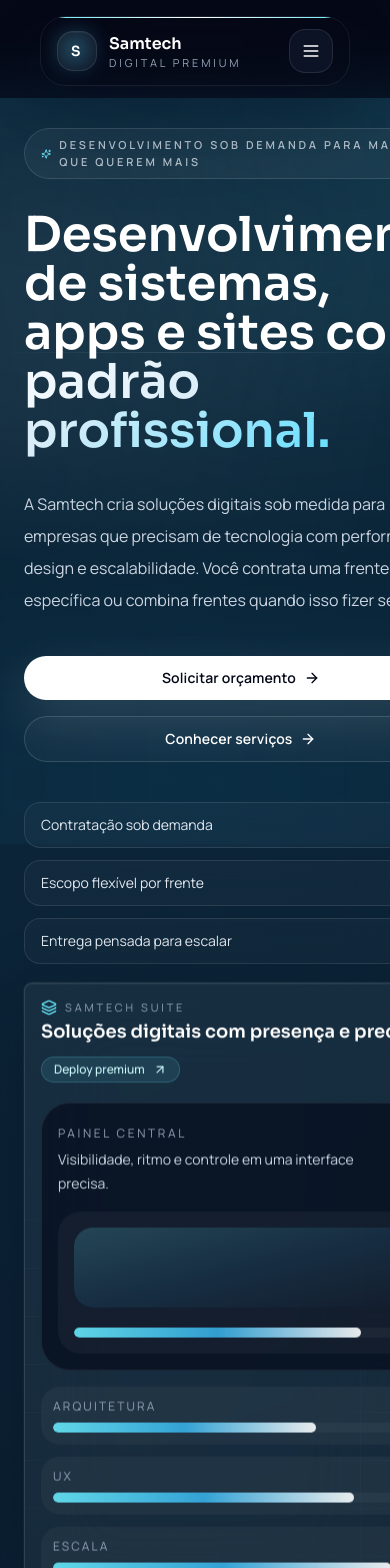
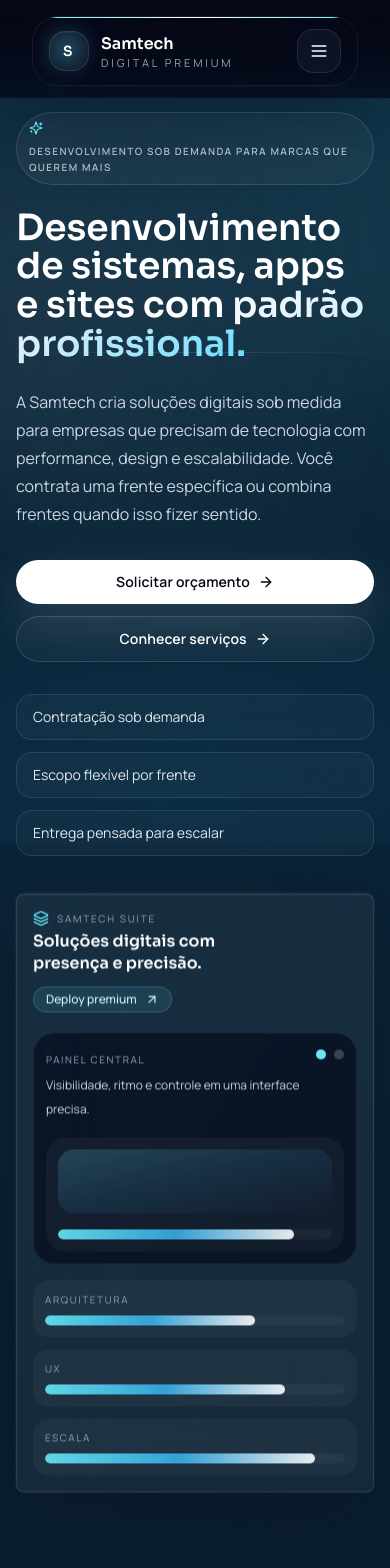
Before and after one commit to masamps/samtech-landing, a React (Vite) app: page / in a window 390 px wide. Shown: the top 1568 px of the page. Built offline with nearby package versions, Linux system fonts and the light colour scheme.

Commit message:
Improve mobile responsiveness

```diff
--- a/src/components/Container.jsx
+++ b/src/components/Container.jsx
@@ -1,3 +1,3 @@
 export default function Container({ children, className = "" }) {
-  return <div className={`mx-auto w-full max-w-[1280px] px-6 lg:px-10 ${className}`}>{children}</div>;
+  return <div className={`mx-auto w-full max-w-[1280px] px-4 sm:px-6 lg:px-10 ${className}`}>{children}</div>;
 }
--- a/src/components/FinalCTASection.jsx
+++ b/src/components/FinalCTASection.jsx
@@ -10,7 +10,7 @@
       <Container>
         <motion.div
           {...fadeUp()}
-          className="glass-panel relative overflow-hidden px-6 py-16 text-center sm:px-10 md:py-20"
+          className="glass-panel relative overflow-hidden px-4 py-12 text-center sm:px-10 sm:py-16 md:py-20"
         >
           <div className="absolute left-[-18%] top-1/2 h-44 w-[34rem] -translate-y-1/2 -rotate-12 bg-gradient-to-r from-transparent via-cyan-300/14 to-transparent blur-[90px]" />
           <div className="absolute right-[-18%] top-0 h-36 w-[32rem] rotate-12 bg-gradient-to-r from-transparent via-white/[0.07] to-transparent blur-[90px]" />
@@ -18,7 +18,7 @@
 
           <div className="relative mx-auto max-w-4xl">
             <span className="eyebrow">Pronto para elevar o nível</span>
-            <h2 className="mt-8 font-display text-4xl font-semibold leading-tight text-white md:text-6xl">
+            <h2 className="mt-8 font-display text-3xl font-semibold leading-tight text-white sm:text-4xl md:text-6xl">
               <span className="text-balance">{closingStatement.title}</span>
             </h2>
             <p className="mx-auto mt-6 max-w-2xl text-base leading-8 text-slate-300 md:text-lg">
--- a/src/components/HeroSection.jsx
+++ b/src/components/HeroSection.jsx
@@ -20,10 +20,10 @@
     <section
       id="hero"
       data-section
-      className="relative scroll-mt-28 overflow-hidden px-0 pb-20 pt-32 md:scroll-mt-32 md:pb-28 md:pt-40"
+      className="relative scroll-mt-28 overflow-hidden px-0 pb-16 pt-28 md:scroll-mt-32 md:pb-28 md:pt-40"
     >
       <Container>
-        <div className="grid gap-20 lg:grid-cols-[1.03fr_0.97fr] lg:items-center">
+        <div className="grid gap-12 lg:grid-cols-[1.03fr_0.97fr] lg:items-center lg:gap-20">
           <div className="relative z-10 max-w-2xl">
             <motion.span {...heroReveal()} className="eyebrow">
               <Sparkles className="h-3.5 w-3.5 text-cyan-300" />
@@ -32,7 +32,7 @@
 
             <motion.h1
               {...heroReveal(0.04)}
-              className="mt-8 font-display text-5xl font-semibold leading-[1.02] text-white md:text-6xl lg:text-[5rem]"
+              className="mt-6 font-display text-4xl font-semibold leading-[1.08] text-white sm:text-5xl md:mt-8 md:text-6xl md:leading-[1.02] lg:text-[5rem]"
             >
               <span className="text-balance">
                 Desenvolvimento de sistemas, apps e sites com{" "}
@@ -44,23 +44,25 @@
 
             <motion.p
               {...heroReveal(0.08)}
-              className="mt-8 max-w-xl text-base leading-8 text-slate-300 md:text-lg"
+              className="mt-6 max-w-xl text-base leading-7 text-slate-300 md:mt-8 md:text-lg md:leading-8"
             >
               A Samtech cria soluções digitais sob medida para empresas que precisam de
               tecnologia com performance, design e escalabilidade. Você contrata uma frente
               específica ou combina frentes quando isso fizer sentido.
             </motion.p>
 
-            <motion.div {...heroReveal(0.12)} className="mt-10 flex flex-col gap-4 sm:flex-row">
-              <Button href={heroButtons.primary.href}>{heroButtons.primary.label}</Button>
-              <Button href={heroButtons.secondary.href} variant="secondary">
+            <motion.div {...heroReveal(0.12)} className="mt-8 flex flex-col gap-3 sm:flex-row md:mt-10 md:gap-4">
+              <Button href={heroButtons.primary.href} className="w-full sm:w-auto">
+                {heroButtons.primary.label}
+              </Button>
+              <Button href={heroButtons.secondary.href} variant="secondary" className="w-full sm:w-auto">
                 {heroButtons.secondary.label}
               </Button>
             </motion.div>
 
             <motion.div
               {...heroReveal(0.16)}
-              className="mt-10 grid gap-3 sm:grid-cols-3 lg:max-w-none"
+              className="mt-8 grid gap-3 sm:grid-cols-3 md:mt-10 lg:max-w-none"
             >
               {heroHighlights.map((item) => (
                 <div
@@ -83,7 +85,7 @@
             </motion.div>
           </div>
 
-          <motion.div {...heroReveal(0.1)} className="relative mt-8 lg:mt-0">
+          <motion.div {...heroReveal(0.1)} className="relative mt-2 lg:mt-0">
             <HeroVisual />
           </motion.div>
         </div>
--- a/src/components/HeroVisual.jsx
+++ b/src/components/HeroVisual.jsx
@@ -24,26 +24,28 @@
   const dashboardY = useTransform(scrollYProgress, [0, 1], [14, -22]);
 
   return (
-    <div ref={ref} className="relative mx-auto h-[560px] w-full max-w-[580px] lg:h-[620px]">
+    <div ref={ref} className="relative mx-auto w-full max-w-[580px] sm:h-[560px] lg:h-[620px]">
       <motion.div
         style={{ y: lightY }}
-        className="absolute left-1/2 top-[12%] h-40 w-[28rem] -translate-x-1/2 -rotate-6 bg-gradient-to-r from-transparent via-cyan-300/18 to-transparent blur-[90px]"
+        className="absolute left-1/2 top-[12%] hidden h-40 w-[28rem] -translate-x-1/2 -rotate-6 bg-gradient-to-r from-transparent via-cyan-300/18 to-transparent blur-[90px] sm:block"
       />
 
-      <div className="hero-grid absolute inset-0 rounded-[2.75rem]" />
-      <div className="absolute inset-x-12 bottom-6 h-px bg-gradient-to-r from-transparent via-cyan-300/40 to-transparent" />
+      <div className="hero-grid absolute inset-0 hidden rounded-[2.75rem] sm:block" />
+      <div className="absolute inset-x-12 bottom-6 hidden h-px bg-gradient-to-r from-transparent via-cyan-300/40 to-transparent sm:block" />
 
       <motion.div
         style={{ y: dashboardY }}
-        className="glass-panel panel-glow absolute inset-x-0 bottom-4 z-20 p-4 sm:inset-x-10 sm:p-6"
+        className="glass-panel panel-glow relative z-20 p-4 sm:absolute sm:inset-x-10 sm:bottom-4 sm:p-6"
       >
         <div className="mb-5 flex flex-col gap-3">
           <div className="min-w-0">
             <div className="mb-1 flex items-center gap-2">
               <Layers3 className="h-4 w-4 text-cyan-300" />
-              <span className="text-[11px] uppercase tracking-[0.26em] text-slate-400">Samtech Suite</span>
+              <span className="text-[10px] uppercase tracking-[0.18em] text-slate-400 sm:text-[11px] sm:tracking-[0.26em]">
+                Samtech Suite
+              </span>
             </div>
-            <h3 className="text-balance font-display text-lg font-semibold leading-snug text-white">
+            <h3 className="text-balance font-display text-base font-semibold leading-snug text-white sm:text-lg">
               Soluções digitais com presença e precisão.
             </h3>
           </div>
@@ -54,11 +56,13 @@
         </div>
 
         <div className="grid gap-4">
-          <div className="rounded-[1.8rem] border border-white/[0.08] bg-slate-950/60 p-4">
-            <div className="mb-4 flex items-start justify-between gap-4">
+          <div className="rounded-[1.35rem] border border-white/[0.08] bg-slate-950/60 p-3 sm:rounded-[1.8rem] sm:p-4">
+            <div className="mb-4 flex items-start justify-between gap-3 sm:gap-4">
               <div className="space-y-1">
-                <span className="text-xs uppercase tracking-[0.22em] text-slate-400">Painel central</span>
-                <p className="max-w-sm text-sm leading-6 text-slate-300">
+                <span className="text-[10px] uppercase tracking-[0.16em] text-slate-400 sm:text-xs sm:tracking-[0.22em]">
+                  Painel central
+                </span>
+                <p className="max-w-sm text-xs leading-6 text-slate-300 sm:text-sm">
                   Visibilidade, ritmo e controle em uma interface precisa.
                 </p>
               </div>
@@ -67,16 +71,16 @@
                 <span className="h-2.5 w-2.5 rounded-full bg-white/20" />
               </div>
             </div>
-            <div className="rounded-[1.4rem] bg-white/[0.04] p-4">
-              <div className="mb-5 h-20 rounded-[1.2rem] bg-gradient-to-br from-cyan-300/20 via-sky-400/10 to-transparent" />
+            <div className="rounded-[1.2rem] bg-white/[0.04] p-3 sm:rounded-[1.4rem] sm:p-4">
+              <div className="mb-4 h-16 rounded-[1rem] bg-gradient-to-br from-cyan-300/20 via-sky-400/10 to-transparent sm:mb-5 sm:h-20 sm:rounded-[1.2rem]" />
               <MetricBar value="86%" className="h-2.5" />
             </div>
           </div>
 
           <div className="grid gap-3">
             {["Arquitetura", "UX", "Escala"].map((label, index) => (
-              <div key={label} className="rounded-[1.2rem] bg-white/[0.04] p-3">
-                <div className="mb-2 text-xs uppercase tracking-[0.18em] text-slate-400">{label}</div>
+              <div key={label} className="rounded-[1rem] bg-white/[0.04] p-3 sm:rounded-[1.2rem]">
+                <div className="mb-2 text-[10px] uppercase tracking-[0.16em] text-slate-400 sm:text-xs sm:tracking-[0.18em]">{label}</div>
                 <MetricBar value={`${70 + index * 10}%`} className="h-2.5" />
               </div>
             ))}
--- a/src/components/ImpactSection.jsx
+++ b/src/components/ImpactSection.jsx
@@ -9,7 +9,7 @@
   return (
     <section id="impacto" data-section className="section-shell scroll-mt-28 md:scroll-mt-32">
       <Container>
-        <div className="glass-panel overflow-hidden p-8 md:p-10">
+        <div className="glass-panel overflow-hidden p-4 sm:p-8 md:p-10">
           <SectionHeading
             eyebrow="Impacto"
             title="Valor percebido nasce da soma entre estratégia, experiência e execução."
@@ -24,7 +24,7 @@
                 {...scaleIn(index * 0.08)}
                 className="rounded-lg border border-white/10 bg-slate-950/45 p-6"
               >
-                <div className="mb-6 text-5xl font-semibold leading-none text-white md:text-6xl">
+                <div className="mb-6 text-4xl font-semibold leading-none text-white sm:text-5xl md:text-6xl">
                   <ImpactCounter value={metric.value} suffix={metric.suffix} />
                 </div>
                 <h3 className="font-display text-xl font-semibold text-white">{metric.label}</h3>
--- a/src/components/ServicesSection.jsx
+++ b/src/components/ServicesSection.jsx
@@ -53,7 +53,7 @@
                     </div>
                   </div>
 
-                  <h3 className="font-display text-2xl font-semibold text-white">{service.title}</h3>
+                  <h3 className="font-display text-xl font-semibold leading-snug text-white sm:text-2xl">{service.title}</h3>
                   <p className="mt-4 text-sm leading-7 text-slate-300">{service.description}</p>
                 </div>
               </motion.article>
--- a/src/index.css
+++ b/src/index.css
@@ -85,7 +85,7 @@
   }
 
   .section-shell {
-    @apply relative py-20 md:py-28;
+    @apply relative py-16 md:py-28;
   }
 
   .section-shell::before {
@@ -103,7 +103,7 @@
   }
 
   .eyebrow {
-    @apply inline-flex items-center gap-2 rounded-full border border-white/[0.12] bg-white/[0.04] px-4 py-2 text-[11px] font-semibold uppercase tracking-[0.26em] text-slate-200/75;
+    @apply inline-flex max-w-full flex-wrap items-center gap-2 rounded-full border border-white/[0.12] bg-white/[0.04] px-3 py-2 text-[10px] font-semibold uppercase leading-relaxed tracking-[0.14em] text-slate-200/75 sm:px-4 sm:text-[11px] sm:tracking-[0.26em];
   }
 
   .button-shine::after {
```
